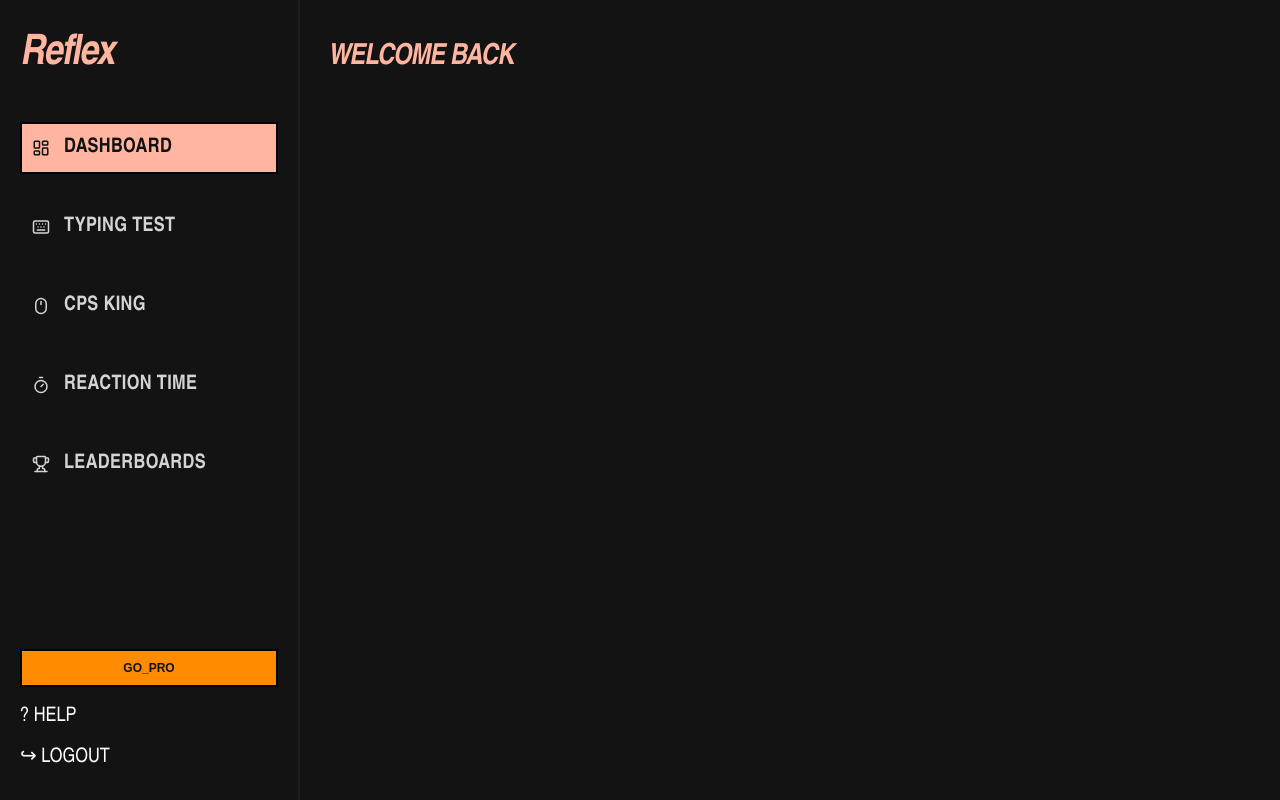
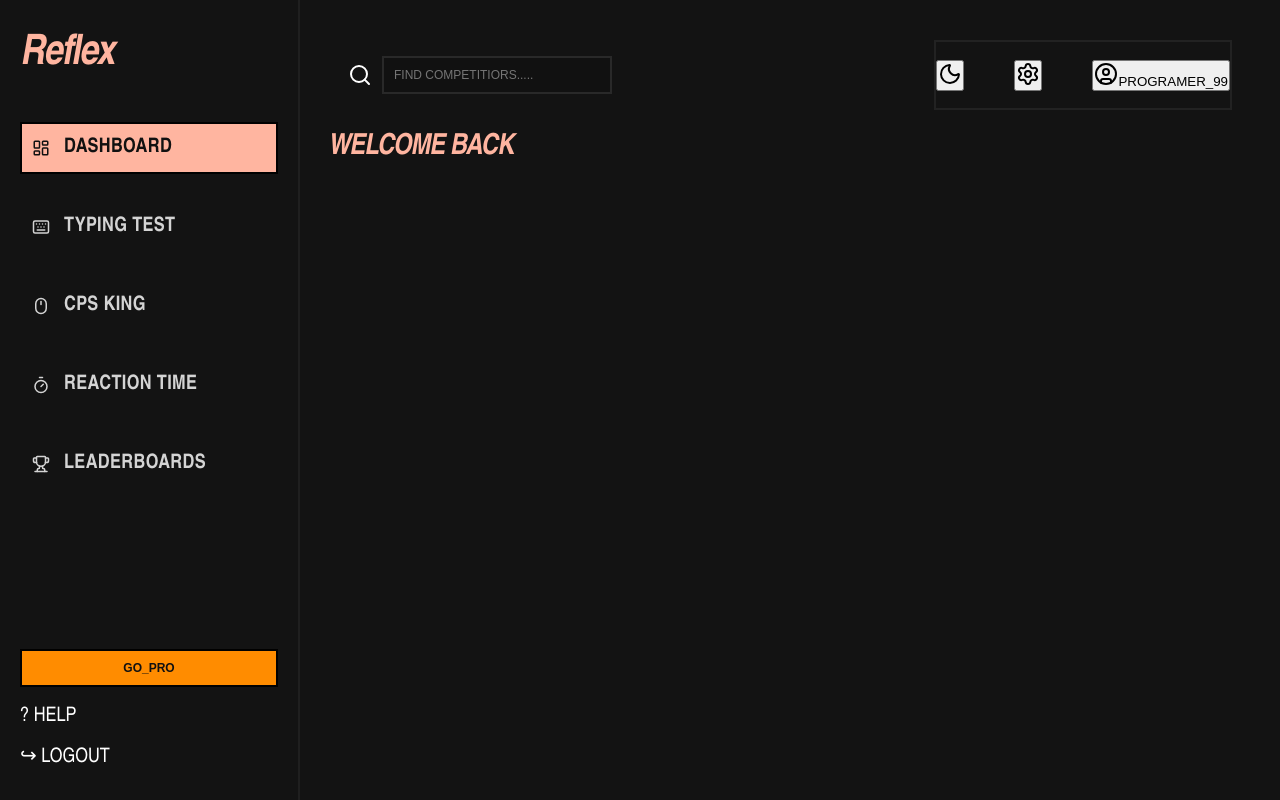
Before and after one commit to mathely27/project-x, a React (Vite) app: page / in a window 1280 px wide. Built offline with nearby package versions, Linux system fonts and the light colour scheme.

Commit message:
Build dashboard topbar

```diff
--- a/src/Pages/Dashboard.jsx
+++ b/src/Pages/Dashboard.jsx
@@ -3,9 +3,16 @@ import {
   Keyboard,
   Mouse,
   Timer,
-  Trophy
+  Trophy,
+  Search,
+  Moon,
+  Settings,
+  UserCircle
 } from 'lucide-react'
 import {useState} from 'react';
+
+
+
 function Dashboard(){
     const [activeMenu, setActiveMenu] = useState('dashboard')
     return (
@@ -42,6 +49,22 @@ function Dashboard(){
             </aside>
 
             <main className="main-content">
+                <div className="top-bar">
+                    <div className="search-box">
+                        <Search/>
+                        <input type="text" placeholder="FIND COMPETITIORS....." />
+
+                    </div>
+                    <div className="topbar-actions">
+                        <button><Moon /></button>
+                        <button><Settings /></button>
+                        <button className="profile">
+                        <UserCircle />
+                        <span>PROGRAMER_99</span>
+                        </button>
+                    </div>
+
+                </div>
                     <h1>WELCOME BACK</h1>
             </main>
         </div>
--- a/src/index.css
+++ b/src/index.css
@@ -107,3 +107,43 @@ transition: background-color 0.25s ease, color 0.25s ease;
 .sidebar-bottom p + p {
   margin-top: 14px;
 }
+
+.main-content {
+  flex: 1;
+  padding: 40px 28px;
+}
+
+.top-bar{
+  display:flex;
+  /* flex-direction: row; */
+  align-items:center;
+  justify-content:space-between;
+  padding: 0 20px;
+  margin-bottom: 20px;
+}
+
+.topbar-actions {
+  display: flex;
+  align-items: center;
+  gap: 50px;
+  height:70px;
+  border: 2px solid #222222;
+}
+
+.search-box{
+  display: flex;
+  align-items:center;
+  gap:10px;
+
+
+}
+.search-box input {
+  width: 230px;
+  height: 38px;
+  background-color: #111111;
+  border: 2px solid #292929;
+  color: #ffffff;
+  padding: 0 10px;
+  font-size: 12px;
+  outline: none;
+}
```
Lines whose indentation alone changed are shown as unchanged.
